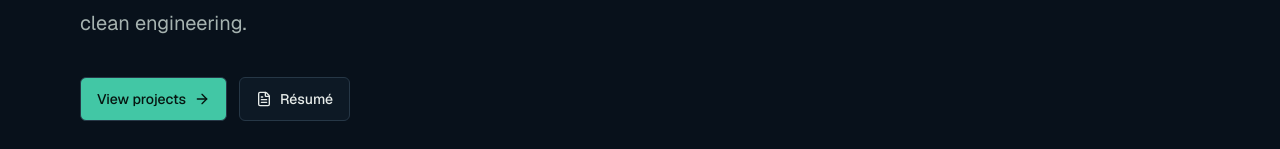
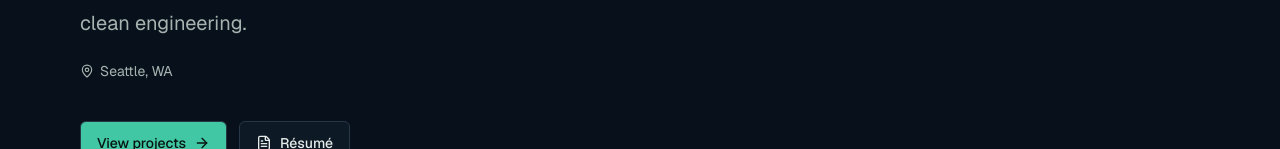
Before and after one commit to vmanam1/personal-portfolio, a Next.js app: page / in a window 1280 px wide. Shown: the part 803-952 px from the top of the page. Built offline with nearby package versions, Linux system fonts and the light colour scheme; no server answers.

Commit message:
feat(homepage): add Seattle, WA location indicator to hero section

```diff
--- a/app/page.tsx
+++ b/app/page.tsx
@@ -1,4 +1,4 @@
-import { ArrowRight, FileText } from "lucide-react";
+import { ArrowRight, FileText, MapPin } from "lucide-react";
 import Link from "next/link";
 import { FaGithub, FaInstagram, FaLinkedin, FaXTwitter } from "react-icons/fa6";
 import { SiLetterboxd } from "react-icons/si";
@@ -48,6 +48,10 @@ export default async function HomePage() {
             Master’s in Computer Science from Arizona State University, I’m
             focused on building scalable software systems with an emphasis on
             performance, maintainability, and clean engineering.
+          </p>
+          <p className="mt-5 inline-flex items-center gap-1.5 text-sm text-muted-foreground">
+            <MapPin className="size-3.5 shrink-0" aria-hidden />
+            Seattle, WA
           </p>
           <div className="mt-9 flex flex-wrap gap-3">
             <Button asChild>
```
